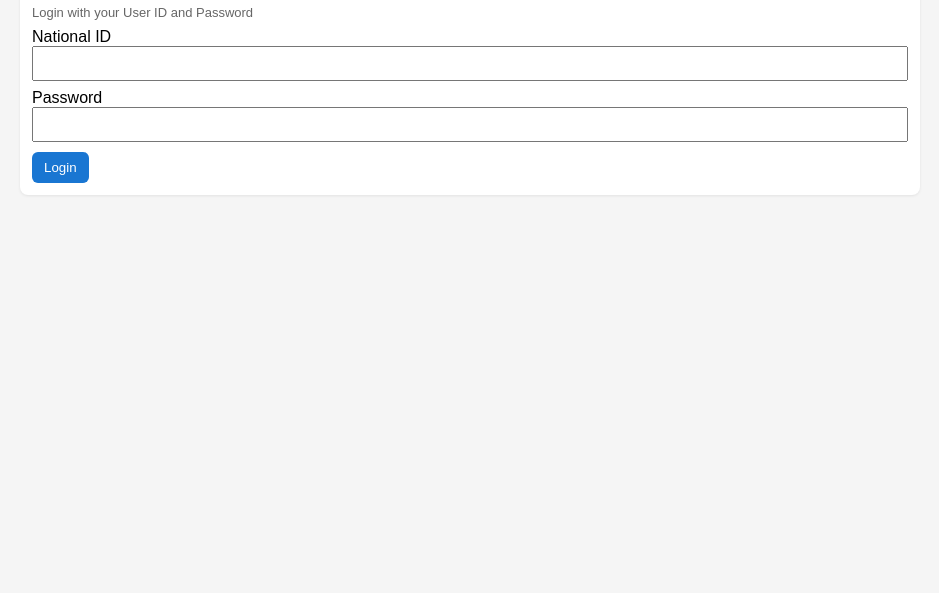
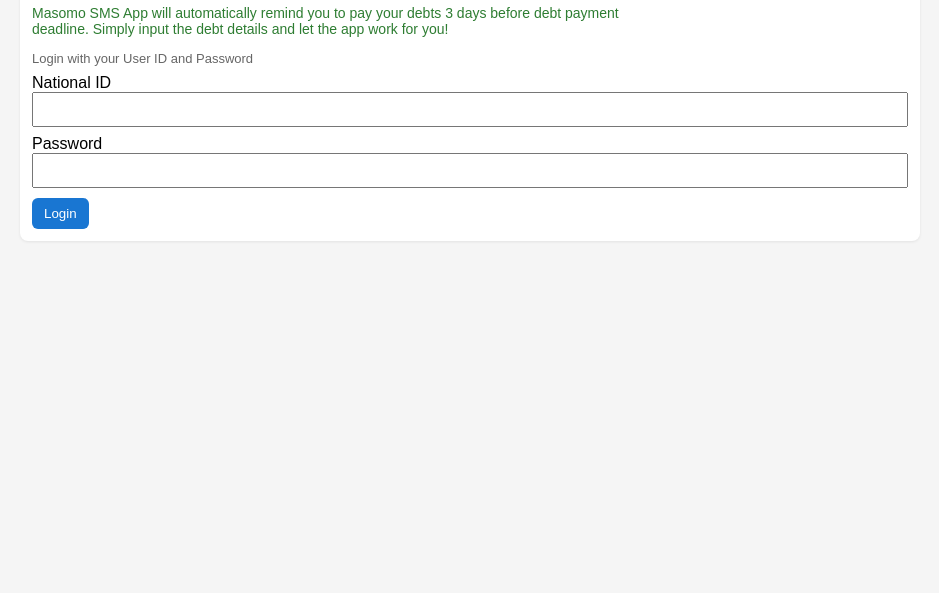
Before and after one commit to masomodigital/creditor-management, a plain HTML site: page index.html in a window 1280 px wide. Shown: the part 207-800 px from the top of the page, without its empty margins (170-1109 px from the left). Drawn offline with Linux system fonts and the light colour scheme.

Commit message:
Update index.html

```diff
--- a/index.html
+++ b/index.html
@@ -56,6 +56,9 @@
         <img src="https://i.imgur.com/0mlO4gB.png" alt="Logo" style="max-width:200px; width:70%; height:auto;">
       </div>
       <h2>CREDITORS MANAGEMENT SYSTEM</h2>
+      <p style="color: #2e7d32; font-size: 14px; max-width: 600px; margin-top: 8px;">
+  Masomo SMS App will automatically remind you to pay your debts 3 days before debt payment deadline. Simply input the debt details and let the app work for you!
+</p>
       <div class="muted">Login with your User ID and Password</div>
       <label>National ID<input id="nid" type="text" /></label>
       <label>Password<input id="pwd" type="password" /></label>
```
